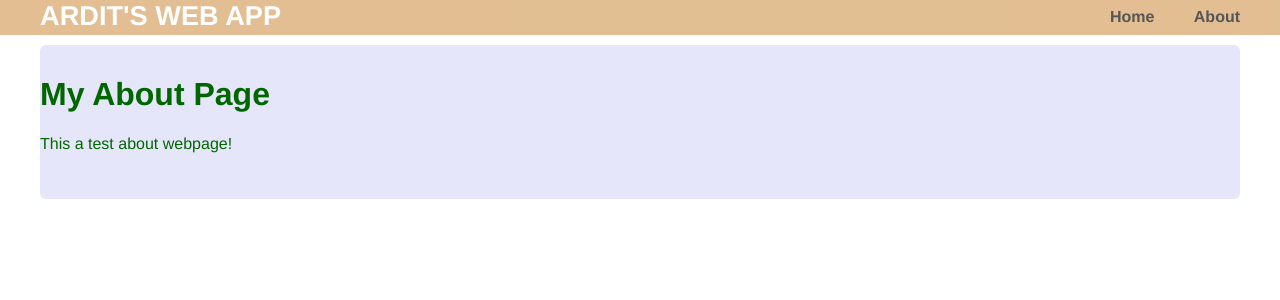
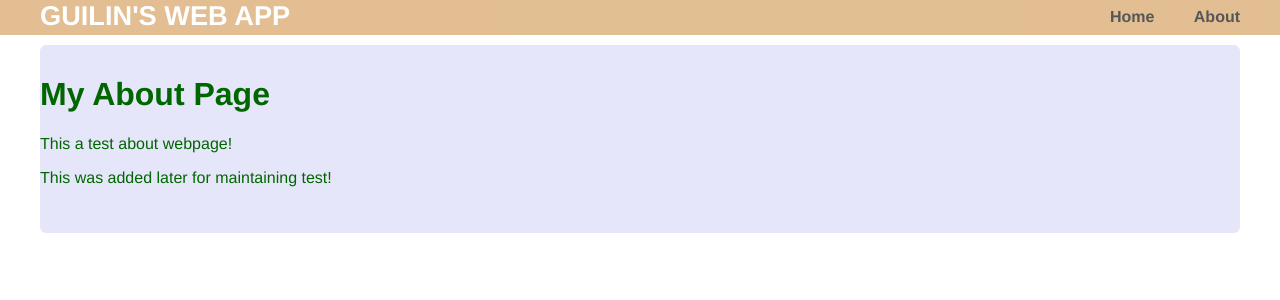
Before and after one commit to GuilinDev/PythonSnippets, a Python web app: template 19PersonWebsiteWithFlask/Demo/templates/about.html in a window 1280 px wide. Shown: the top 300 px of the page. Run offline with Jinja, Linux system fonts and the light colour scheme; the template is opened without the code that fills it, so the values that code supplies are empty.

Commit message:
Add Heroku Maintain example

```diff
--- a/19PersonWebsiteWithFlask/Demo/templates/about.html
+++ b/19PersonWebsiteWithFlask/Demo/templates/about.html
@@ -3,5 +3,6 @@
 <div class="about">
     <h1>My About Page</h1>
     <p>This a test about webpage!</p>
+    <p>This was added later for maintaining test!</p>
 </div>
 {%endblock%}
--- a/19PersonWebsiteWithFlask/Demo/templates/layout.html
+++ b/19PersonWebsiteWithFlask/Demo/templates/layout.html
@@ -7,7 +7,7 @@
 <body>
 <header>
     <div class="container">
-        <h1 class="logo">Ardit's web app</h1>
+        <h1 class="logo">Guilin's web app</h1>
         <strong>
             <nav>
                 <ul class="menu">
```
